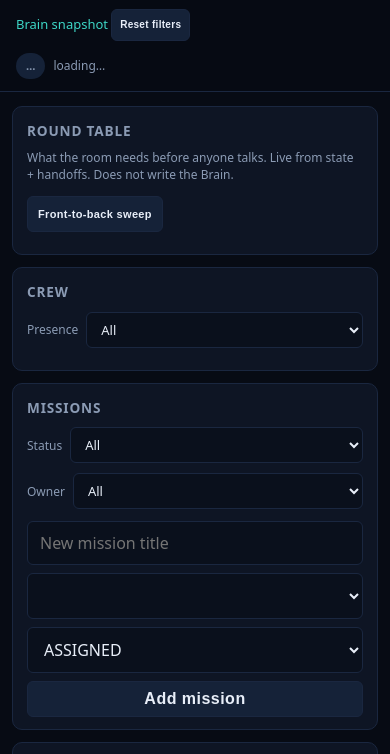
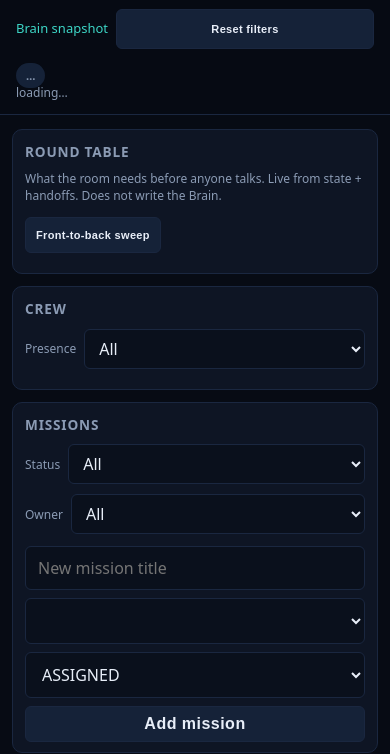
Before and after one commit to joshcomstock9777-glitch/MISSION--CONTROL2, a website: page public/index.html in a window 390 px wide. Shown: the part 63-817 px from the top of the page. Drawn offline with Linux system fonts and the light colour scheme.

Commit message:
Android mobile polish: larger touch targets, meta-actions, overflow-x

```diff
--- a/public/styles.css
+++ b/public/styles.css
@@ -34,6 +34,7 @@ body {
   line-height: 1.45;
   min-height: 100dvh;
   padding-bottom: calc(16px + var(--safe-bottom));
+  overflow-x: hidden;
 }
 
 a.link {
@@ -81,6 +82,14 @@ a.link:hover {
   flex-direction: column;
   align-items: flex-end;
   gap: 4px;
+}
+
+.meta-actions {
+  display: flex;
+  flex-wrap: wrap;
+  align-items: center;
+  justify-content: flex-end;
+  gap: 8px;
 }
 
 .grid {
@@ -350,7 +359,7 @@ input:focus, select:focus, textarea:focus {
   min-height: 80px;
 }
 
-/* Mobile touch targets & spacing */
+/* Mobile touch targets & spacing (Android first) */
 @media (max-width: 719px) {
   .btn-group {
     width: 100%;
@@ -359,6 +368,9 @@ input:focus, select:focus, textarea:focus {
     flex: 1 1 auto;
     text-align: center;
     min-width: 0;
+    min-height: 40px;
+    font-size: 11px;
+    padding: 8px 6px;
   }
   .crew-row, .mission-row, .system-row, .repo-row {
     flex-direction: column;
@@ -370,26 +382,27 @@ input:focus, select:focus, textarea:focus {
   input, select, textarea, button[type="submit"] {
     font-size: 16px;
   }
-}
-
-.header-pulse {
-  margin: 4px 0 0;
-  justify-content: flex-end;
-}
-.meta-line {
-  display: flex;
-  align-items: center;
-  justify-content: flex-end;
-  gap: 8px;
-}
-@media (max-width: 719px) {
   .meta {
     width: 100%;
     align-items: flex-start;
     text-align: left;
   }
+  .meta-actions,
   .header-pulse,
   .meta-line {
     justify-content: flex-start;
   }
+  .meta-actions {
+    width: 100%;
+  }
+  .events {
+    max-height: 220px;
+  }
+  .panel {
+    padding: 12px 12px 10px;
+  }
+  .filter-row select {
+    min-height: 40px;
+    font-size: 16px;
+  }
 }
```
